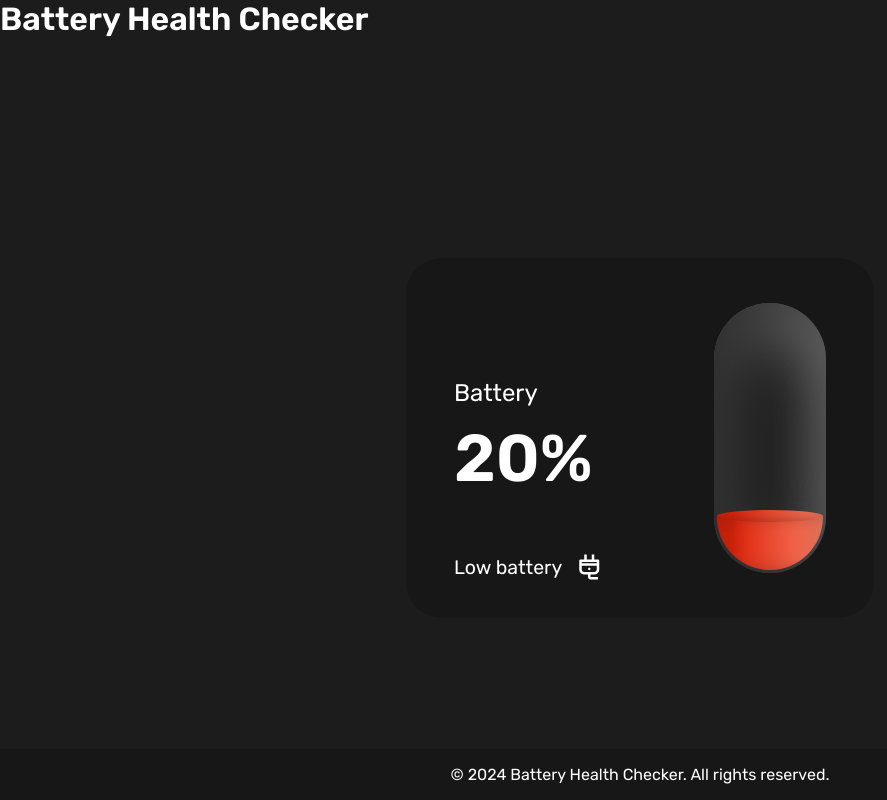
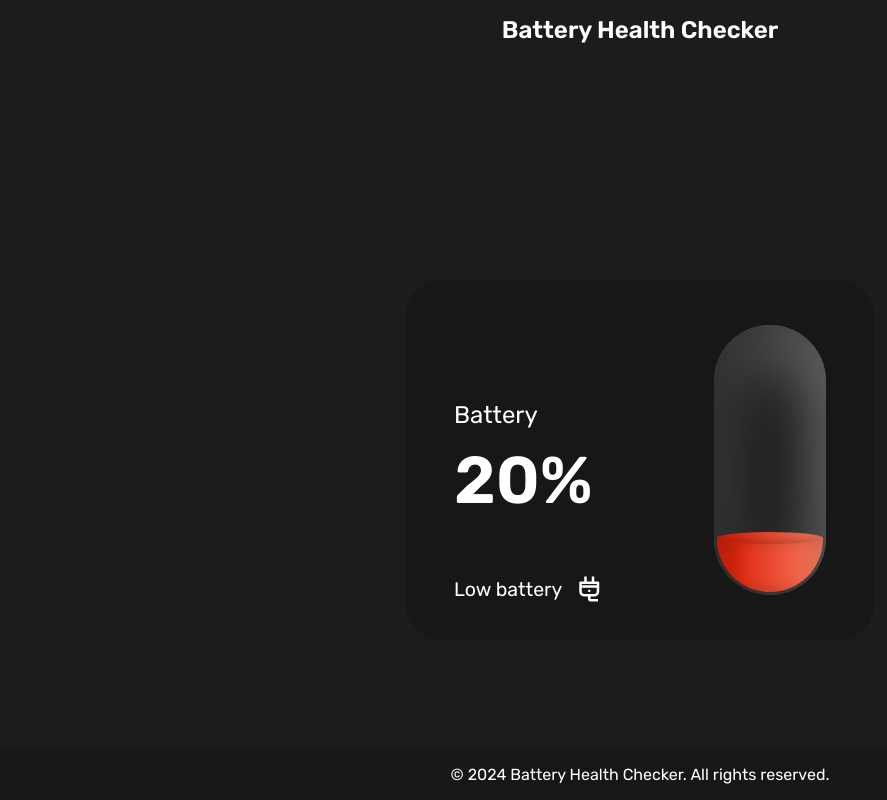
Before and after one commit to festus-sulumeti/Battery_health_checker, a plain HTML site: page index.html in a window 1280 px wide. Shown: the top 800 px of the page, without its empty margins (0-887 px from the left). Drawn offline with nearby package versions, Linux system fonts and the light colour scheme.

Commit message:
Update: made css styling

```diff
--- a/css/style.css
+++ b/css/style.css
@@ -264,6 +264,36 @@ body {
   bottom: 0;
 }
 
+/*=============== LOGO ===============*/
+.header {
+  text-align: center;
+  margin: 1rem 0;
+}
+
+.logo {
+  width: 150px;
+  height: auto;
+}
+
+/*=============== LOGO AND TITLE ===============*/
+.header {
+  display: flex;
+  align-items: center;
+  justify-content: center;
+  margin: 1rem 0;
+}
+
+.logo {
+  width: 50px;
+  height: auto;
+  margin-right: 1rem;
+}
+
+.title {
+  font-size: 1.5rem;
+  color: var(--text-color);
+}
+
 /*=============== BREAKPOINTS ===============*/
 /* For small devices */
 @media screen and (max-width: 320px) {
```
Also changed, not shown: README.md.
